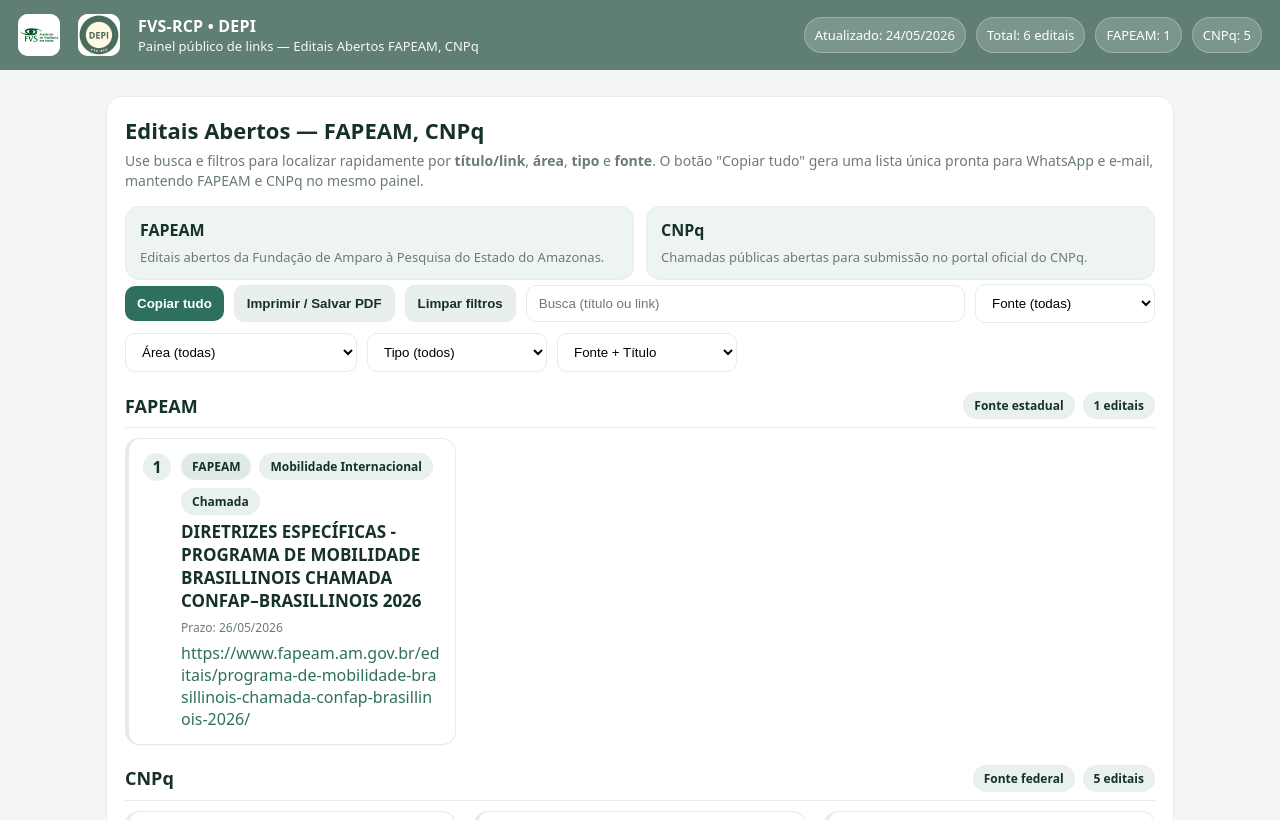
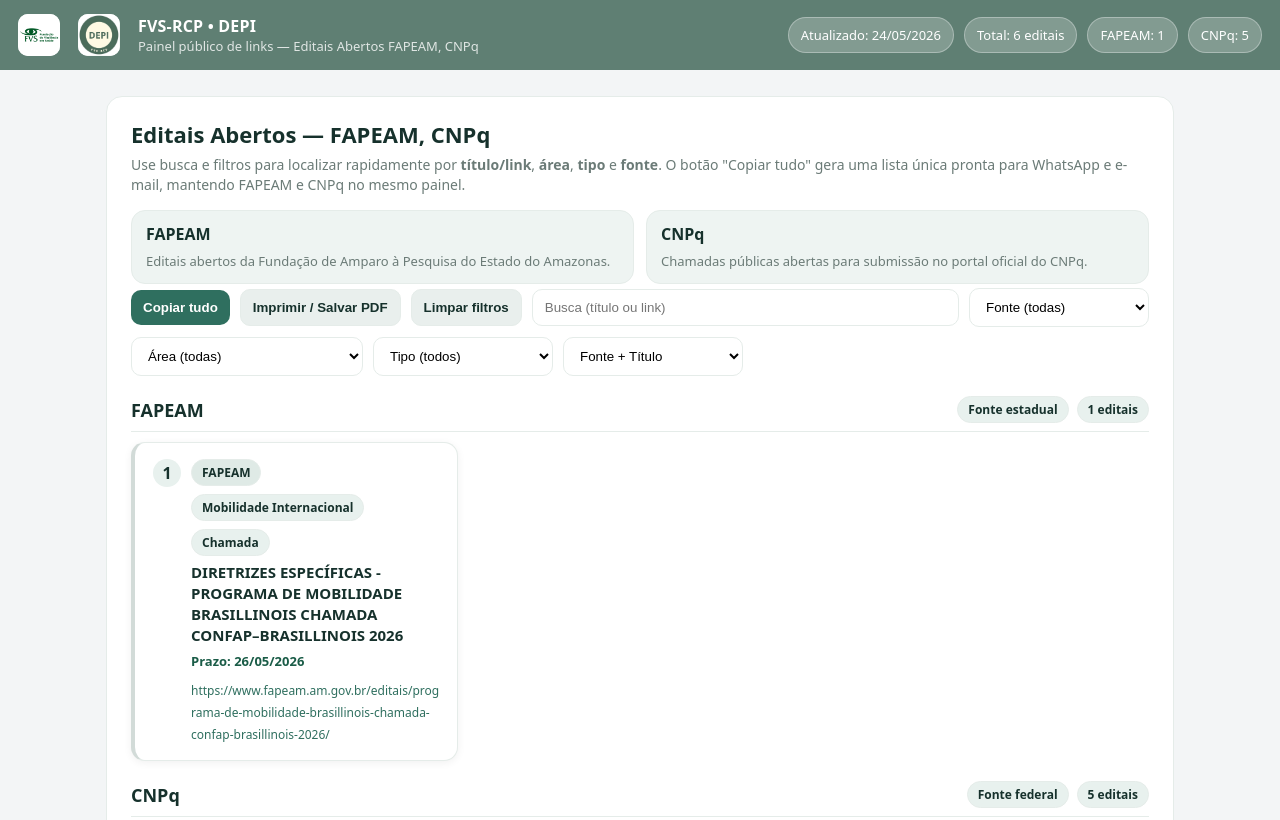
Before and after one commit to DEPI-FVS-RCP/Editais-Abertos, a plain HTML site: page index.html in a window 1280 px wide. Shown: the top 820 px of the page. Drawn offline with Linux system fonts and the light colour scheme.

Commit message:
Add files via upload

```diff
--- a/index.html
+++ b/index.html
@@ -17,11 +17,12 @@
     header .logo img{width:100%;height:100%;object-fit:contain}
     header .titleblock{min-width:220px}
     header .titleblock .t1{font-weight:700;letter-spacing:.2px}
-    header .titleblock .t2{opacity:.95;font-size:13px}
+    header .titleblock .t2{opacity:.80;font-size:13px}
     header .chips{margin-left:auto;display:flex;gap:10px;flex-wrap:wrap}
-    .chip{background:rgba(255,255,255,.18);border:1px solid rgba(255,255,255,.25);padding:8px 10px;border-radius:999px;font-size:13px;white-space:nowrap}
+    .chip{background:rgba(255,255,255,.22);border:1px solid rgba(255,255,255,.32);padding:8px 12px;border-radius:999px;font-size:13px;white-space:nowrap}
     main{max-width:1100px;margin:26px auto;padding:0 16px;flex:1;width:100%}
-    .panel{background:var(--card);border:1px solid var(--line);border-radius:16px;padding:18px}
+    .panel{background:var(--card);border:1px solid var(--line);border-radius:16px;padding:22px 24px}
+    @media(max-width:680px){.panel{padding:16px 14px}}
     .panel h1{margin:0 0 6px 0;font-size:22px;color:var(--ink)}
     .panel p{margin:0 0 14px 0;color:var(--muted);font-size:14px;line-height:1.4}
     .row{display:flex;gap:10px;flex-wrap:wrap;align-items:center}
@@ -41,17 +42,17 @@
     .cards{display:grid;grid-template-columns:repeat(3,1fr);gap:18px}
     @media(max-width:1100px){.cards{grid-template-columns:repeat(2,1fr)}}
     @media(max-width:680px){.cards{grid-template-columns:1fr}}
-    .card{background:var(--card);border:1px solid var(--line);border-radius:14px;padding:14px;box-shadow:0 1px 0 rgba(0,0,0,.02);border-left:4px solid var(--line);transition:transform .22s ease, box-shadow .22s ease, border-color .22s ease}
-    .card:hover{transform:translateY(-2px);border-color:#d6e4de;border-left-color:var(--brand);box-shadow:0 10px 22px rgba(28,54,47,.08)}
+    .card{background:var(--card);border:1px solid var(--line);border-radius:14px;padding:16px 18px;box-shadow:0 2px 8px rgba(0,0,0,.06);border-left:4px solid rgba(95,127,115,.28);transition:transform .22s ease, box-shadow .22s ease, border-color .22s ease}
+    .card:hover{transform:translateY(-2px);border-color:#d6e4de;border-left-color:var(--brand);box-shadow:0 8px 24px rgba(28,54,47,.13)}
     .cardTop{display:flex;gap:10px;align-items:flex-start}
     .num{width:28px;height:28px;border-radius:999px;background:var(--pill);display:flex;align-items:center;justify-content:center;font-weight:700;color:var(--ink);flex:0 0 auto}
     .pills{display:flex;gap:8px;flex-wrap:wrap;margin:0 0 6px}
     .pill{display:inline-block;background:var(--pill);color:var(--ink);border:1px solid var(--line);padding:4px 10px;border-radius:999px;font-size:12px;font-weight:600}
     .pill.system{background:#dfeae6}
-    .card h3{margin:0 0 6px 0;font-size:17px;color:var(--ink);line-height:1.35}
-    .link{color:#2f6f5f;word-break:break-all;text-decoration:none}
+    .card h3{margin:0 0 6px 0;font-size:15px;color:var(--ink);line-height:1.4}
+    .link{color:#2f6f5f;overflow-wrap:break-word;word-break:break-word;text-decoration:none;font-size:12px}
     .link:hover{text-decoration:underline}
-    .card-date{font-size:12px;color:var(--muted);margin:4px 0 6px}
+    .card-date{font-size:13px;font-weight:600;color:#1a5c47;margin:4px 0 8px}
     .error{margin-top:14px;padding:12px;border:1px dashed #d9a;border-radius:12px;background:#fff7f8;color:#7a2d39;font-size:14px}
     .empty{background:#fff;border:1px dashed var(--line);padding:14px;border-radius:14px;color:var(--muted)}
     /* Rodapé institucional */
@@ -61,7 +62,7 @@
     .site-footer .footer-title{font-size:16px;font-weight:700;letter-spacing:.3px;margin-bottom:4px}
     .site-footer p{margin:0;font-size:13px;opacity:.92;line-height:1.6}
     .site-footer .footer-divider{width:60px;height:2px;background:rgba(255,255,255,.35);border-radius:2px;margin:10px 0}
-    .site-footer .footer-copy{font-size:12px;opacity:.7;margin-top:8px}
+    .site-footer .footer-copy{font-size:12px;opacity:.78;margin-top:8px}
   </style>
 </head>
 <body>
@@ -142,7 +143,7 @@
     position:absolute;
     right:34px;
     bottom:26px;
-    opacity:.34;
+    opacity:.22;
     user-select:none;
     pointer-events:none;
     text-align:center;
```
